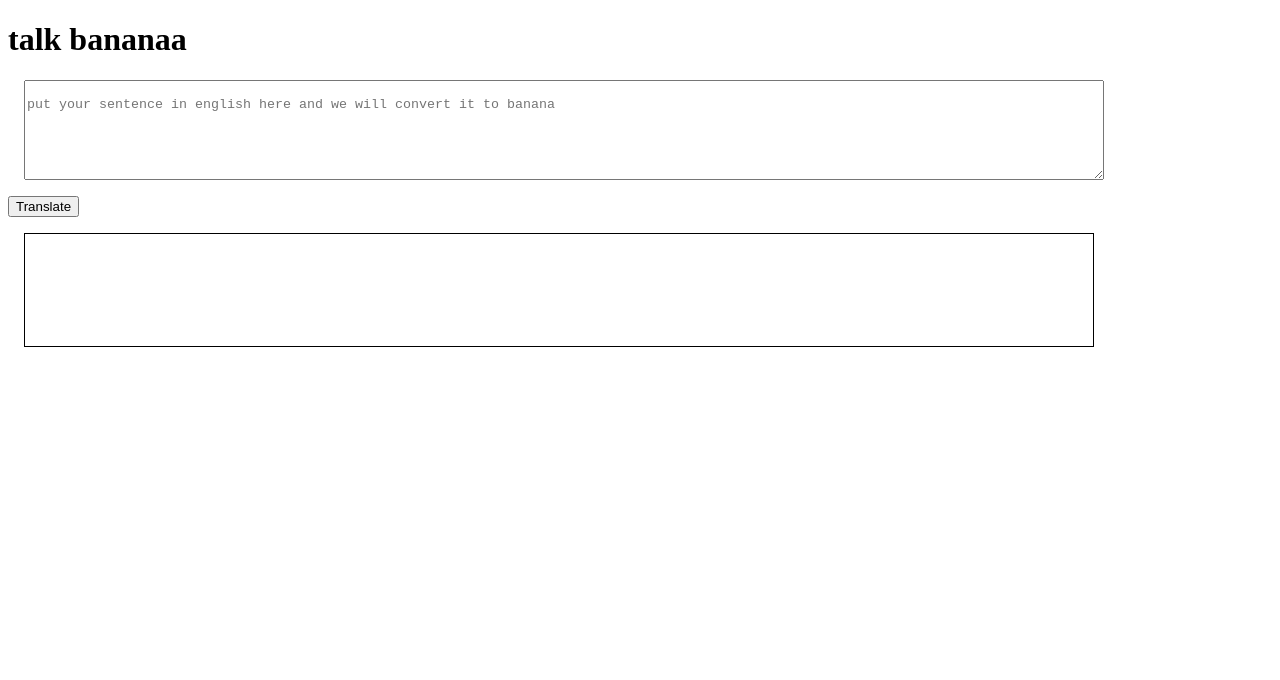
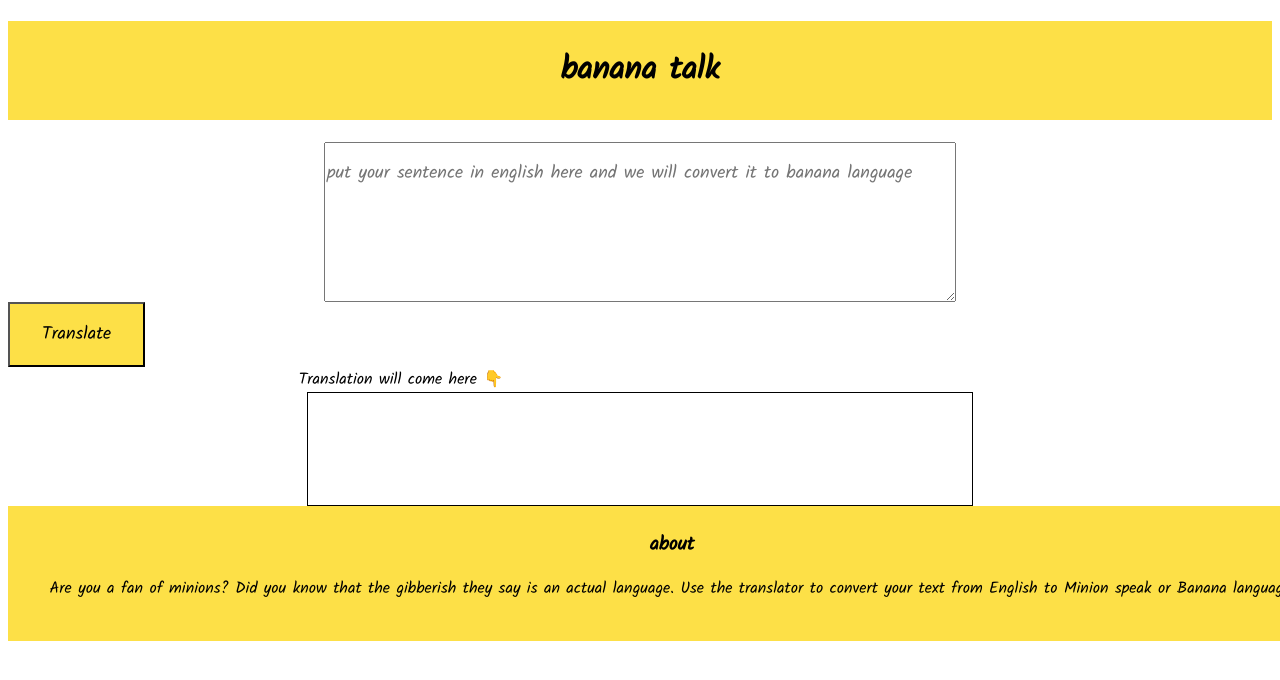
Before and after one commit to shahbazDev/neogcamp-banana-speak, a plain HTML site: page index.html in a window 1280 px wide. Drawn offline with Linux system fonts and the light colour scheme.

Commit message:
css added

```diff
--- a/index.html
+++ b/index.html
@@ -6,35 +6,81 @@
     <meta name="viewport" content="width=device-width, initial-scale=1.0">
     <title>banana talk</title>
 <style>
+    @import url('https://fonts.googleapis.com/css2?family=Kalam&display=swap');
+    :root{
+        --primary-color: #fde047;
+        --width-break: 600px;
+    }
+    body{
+        font-family: 'Kalam', cursive;
+
+    }
+
     textarea{
         display: block;
-        margin: 1rem;
-        width: 85%;
-        height: 10vh;
+        margin: auto;
+        width: 50%;
+        height: 20vh;
+        box-sizing: border-box;
+        font-size: large;
+        font-family: inherit;
     }
+
+
+
     #output{
-        margin: 1rem;
-        width: 82%;
-        height: 10vh;
+        margin:auto;
+        width: 50%;
+        min-height: 10vh;
+        max-height: 20vh;
+        overflow: scroll;
         border: 1px solid black;
         padding: 1rem;
     }
-        }
+    h1 {
+        background-color: var(--primary-color);
+        text-align: center;
+        padding: 1.5rem;
+
+    }
+    header{
+        font-weight: bold;
+    }
+    button{
+        background-color: var(--primary-color);
+        display: block;
+        padding: 1rem 2rem;
+        font-family: 'Kalam', cursive;
+        font-size: large;
+    }
+
+    footer{
+        background-color: var(--primary-color);
+        text-align: center;
+        padding: 1.5rem;
+        position: fixed;
+        width: 100%;
+    }
+
+
 </style>
 
 </head>
 <body>
-   <h1> talk bananaa </h1>
+   <h1> banana talk</h1>
 
 <textarea id="txt-input"
 style="padding-top:1rem"
-        placeholder="put your sentence in english here and we will convert it to banana"></textarea>
+        placeholder="put your sentence in english here and we will convert it to banana language"></textarea>
 
 <button id="btn-translate"> Translate </button>
-
+<div style="padding-left:23%">Translation will come here 👇</div>
 <div id="output"></div>
 
-
+<footer>
+    <header style="font-size: larger;">about</header>
+    <p>Are you a fan of minions? Did you know that the gibberish they say is an actual language. Use the translator to convert your text from English to Minion speak or Banana language.</p>
+</footer>
 
 
    <script src="app.js" type="text/javascript"> </script>
```
